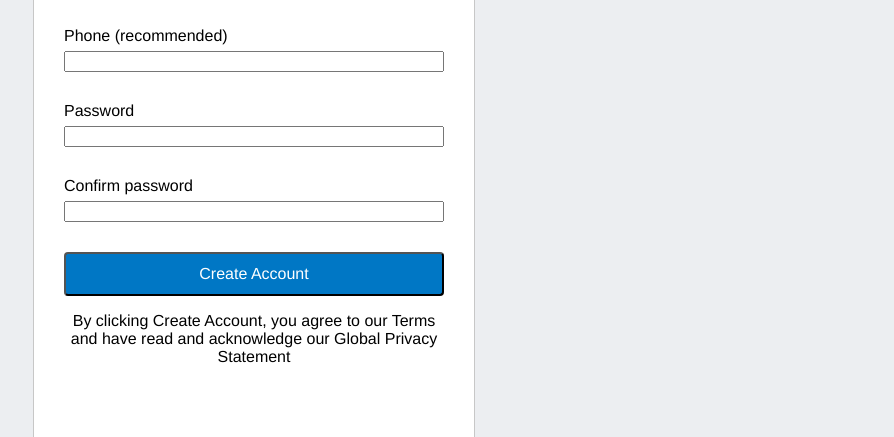
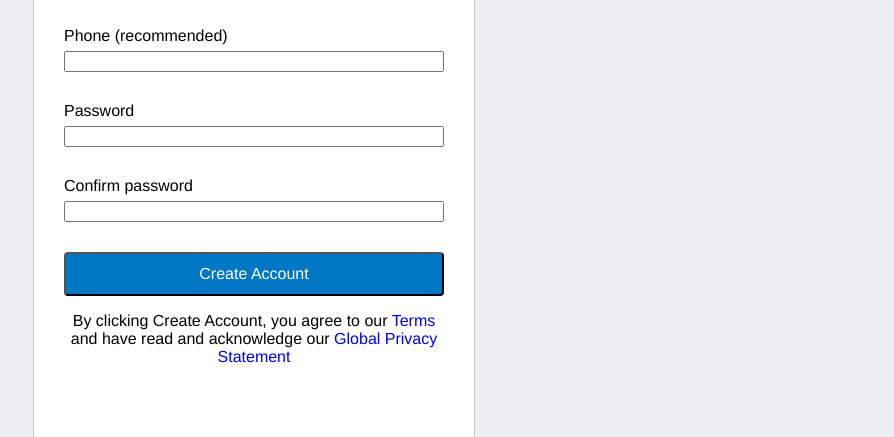
Before and after one commit to marboleda/html-forms, a plain HTML site: page index.html in a window 1280 px wide. Shown: the part 363-800 px from the top of the page, without its empty margins (386-1280 px from the left). Drawn offline with Linux system fonts and the light colour scheme.

Commit message:
Add links to appropriate text of form disclaimer

```diff
--- a/index.html
+++ b/index.html
@@ -38,7 +38,7 @@
             <input type="password" name="pass-confirm" id="pass-confirm" />
             <span class="error"></span> <!-- for Error messages -->
             <button id="create-button">Create Account</button>
-            <p id="disclaimer">By clicking Create Account, you agree to our Terms and have read and acknowledge our Global Privacy Statement</p>
+            <p id="disclaimer">By clicking Create Account, you agree to our <a href="#">Terms</a> and have read and acknowledge our <a href="#">Global Privacy Statement</a></p>
         </form>
         <footer>
             <div class="table">
```
